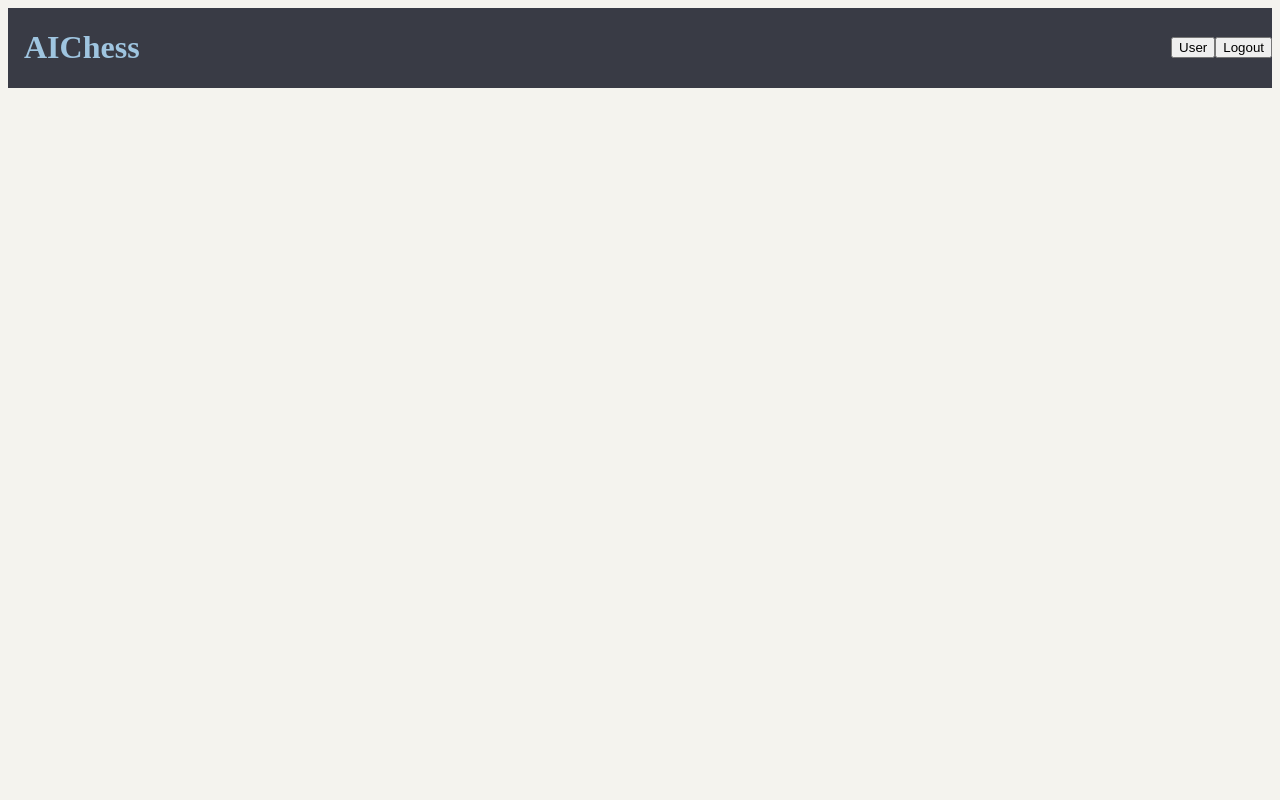
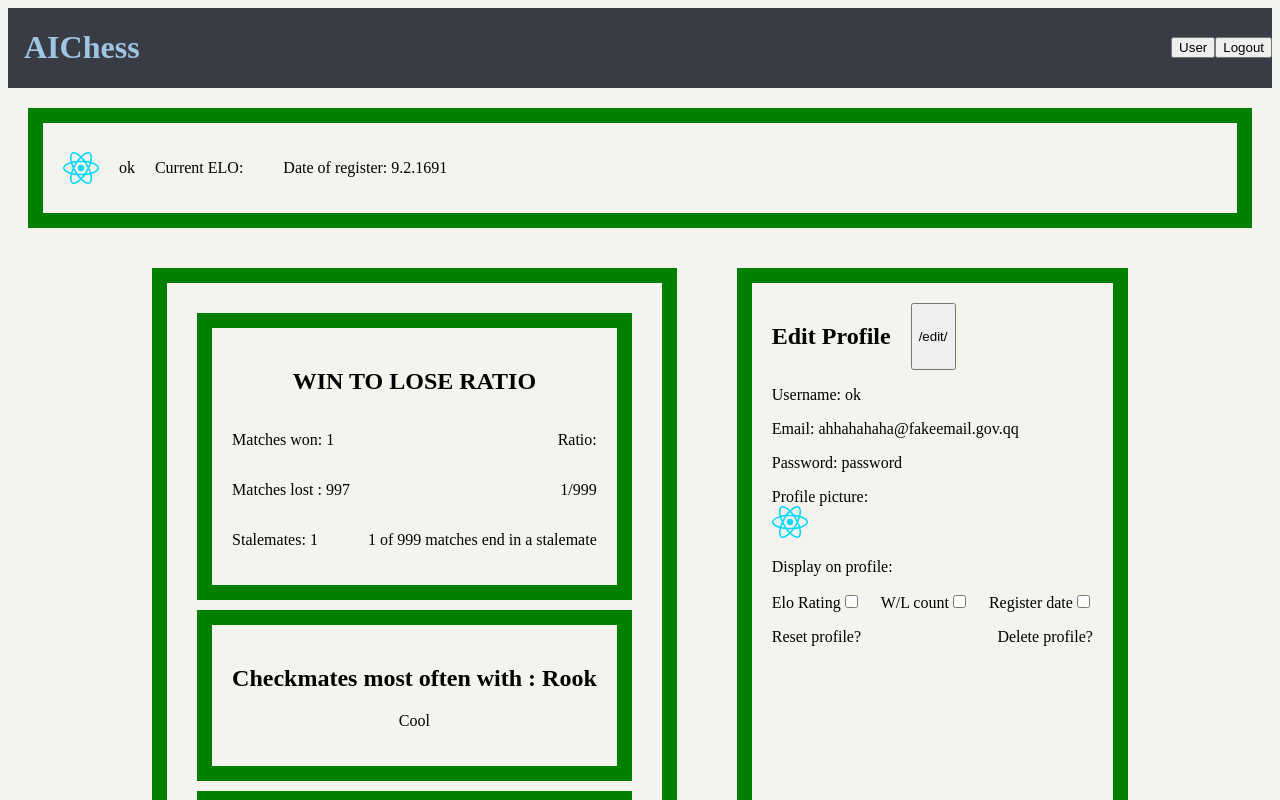
Before and after one commit to LeoLeerila/Ragebait-chess, a React (Vite) app in the folder client/: page /user/1 in a window 1280 px wide. Before the commit this address had no page. Shown: the top 800 px of the page. Built offline with nearby package versions, Linux system fonts and the light colour scheme.

Commit message:
refactor: userpanel is now in one

```diff
--- a/client/src/App.jsx
+++ b/client/src/App.jsx
@@ -14,7 +14,7 @@ function App() {
           {/* <Route path="/" element={<Home />} /> */}
           <Route path="/" element={<GameStart />} />
           <Route path="/game" element={<Game />} />
-          <Route path="/user" element={<UserPanel PlayerId="0" />} />
+          <Route path="/user/:PlayerId" element={<UserPanel />} />
         </Routes>
       {/* <Footer /> */}
     </>
--- a/client/src/assets/dummydata.js
+++ b/client/src/assets/dummydata.js
@@ -59,13 +59,23 @@ export const RawSettings = [{
     PlayerId:"1",
     BoardStyle:"default",
     LDMode:"dark",
-    ProfilePic: png
+    ProfilePic: png,
+    ShowProfileStats: {
+        ShowElo: true,
+        ShowWL:false,
+        ShowDate:true
+    }
 },
 {
     PlayerId:"2",
     BoardStyle:"default",
     LDMode:"dark",
-    ProfilePic: png
+    ProfilePic: png,
+    ShowProfileStats: {
+        ShowElo: true,
+        ShowWL:true,
+        ShowDate:false
+    }
 },
 {
     PlayerId:"0",
--- a/client/src/components/userPanel.jsx
+++ b/client/src/components/userPanel.jsx
@@ -1,10 +1,8 @@
 //these are dummydata for use before database
-import EditProfile from "../models/userPanel/editprofile"
-import Profile from "../models/userPanel/profile"
-import Statistic from "../models/userPanel/statistic"
+import { RawPlayerData, RawSettings, RawStats } from "../assets/dummydata";
 
-import { RawPlayerData, RawSettings, RawStats } from "../assets/dummydata";
 import React, { useEffect, useState } from "react";
+import { useParams } from "react-router-dom";
 
 import "./userPanel.css";
 
@@ -19,29 +17,22 @@ import "./userPanel.css";
 
 //userpanel will get playerId from other sources so yeah
 
-function UserPanel(PlayerId){
-    //const {PlayerId} = useParams();
+function UserPanel(){
+    const {PlayerId} = useParams();
 
-    //using rn PlayerId as a number for the array to get objects
     const [PlayerD, setPlayer] = useState(RawPlayerData);
     const [SettingsD, setSettings] = useState(RawSettings);
     const [StatsD, setStats] = useState(RawStats);
-
-
-    useEffect(()=>{
-        //fetch logic here
-    },[])
+    const [openEdit, setEdit] = useState(false)
 
 
 
-
-    //this is temporary, when database is working it will use different method
-    //playerid is in this format {PlayerId: number}
-    PlayerId = PlayerId.PlayerId;
+//this is temporary, when database is working it will use different method
+    let t_PlayerId = ""
     let pFound = false
-    for(let i = 0; i < PlayerD.length;) {
-        if(PlayerD[i].PlayerId === PlayerId){
-            PlayerId = i;
+    for(let i = 0; i < RawPlayerData.length;) {
+        if(RawPlayerData[i].PlayerId === PlayerId){
+            t_PlayerId = i;
             pFound = true;
             break
         }else{
@@ -55,33 +46,113 @@ function UserPanel(PlayerId){
 
 
 
-    //also temporary
-    /*
-    let count = 0;
-    function nextData(){
-        if(count < PlayerD.length){
-            PlayerId
-        }
-    };*/
+    useEffect(()=>{
+
+        //fetch logi here
 
 
-    console.log(SettingsD[PlayerId].ShowProfileStats)
+    },[])
+
+    const onSubmit = async (e) =>{
+        e.preventDefault();
+        toggleEdit()
+    }
+
 
     return(
         <section className="user_panel" id="user_panel">
             <div className="user_panel_inner" id="user_panel_profile">
-                <Profile player={PlayerD[PlayerId]} settings={SettingsD[PlayerId]} stats={StatsD[PlayerId]}/>
+                <div id="profile_txt">
+                    <img src={SettingsD[t_PlayerId].ProfilePic} alt="profilepic"/>
+                    <p>{PlayerD[t_PlayerId].Name}</p>
+                    {SettingsD[t_PlayerId].ShowProfileStats.ShowElo ? <p>Current ELO: {StatsD.CurrentELO}</p>:<p/>}
+                    {SettingsD[t_PlayerId].ShowProfileStats.ShowWL ?<p>Won: {StatsD.WonMatches} Played: {StatsD.TotalMatches}</p>:<p/>}
+                    {SettingsD[t_PlayerId].ShowProfileStats.ShowDate ?<p>Date of register: {PlayerD[t_PlayerId].Date}</p>:<p/>}
+                </div>
             </div>
             <div className="user_panel_lower">
                 <div className="user_panel_inner" id="user_panel_stats">
-                    <Statistic stats={StatsD[PlayerId]}/>
+
+                    <div className="userPanel_stats">
+                        <div className="user_panel_statistic">
+                            <h2 id="user_panel_statistic_header">WIN TO LOSE RATIO</h2>
+                            <div className="user_panel_side_txt">
+                                <p>Matches won: {StatsD[t_PlayerId].WonMatches}</p>
+                                <p>Ratio:</p>
+                            </div>
+                            <div className="user_panel_side_txt">
+                                <p>Matches lost : {StatsD[t_PlayerId].TotalMatches - StatsD[t_PlayerId].WonMatches -StatsD[t_PlayerId].StalemateMatches}</p>
+                                <p>{StatsD[t_PlayerId].WonMatches}/{StatsD[t_PlayerId].TotalMatches}</p>
+                            </div>
+                            <div className="user_panel_side_txt">
+                                <p>Stalemates: {StatsD[t_PlayerId].StalemateMatches}</p>
+                                <p>{StatsD[t_PlayerId].StalemateMatches} of {StatsD[t_PlayerId].TotalMatches} matches end in a stalemate</p>
+                            </div>
+                        </div>
+                        <div className="user_panel_statistic">
+                            <h2>Checkmates most often with : {StatsD[t_PlayerId].CheckmatePiece}</h2>
+                            <p>Cool</p>
+                        </div>
+                        <div className="user_panel_statistic">
+                            <h2>Made the AI quit: {StatsD[t_PlayerId].AIForfeit}!</h2>
+                            <p> womp womp </p>
+                        </div>
+                        <div className="user_panel_statistic">
+                            <p>Highest ELO ranking from a single match: {StatsD[t_PlayerId].HighestELO}</p>
+                        </div>
+                    </div>
                     <div className="Buttons">
                         <button >Back to main menu (wip)</button>
                         <button >Start a new Game (wip)</button>
                     </div>
                 </div>
+
                 <div className="user_panel_inner" id="user_panel_editprofile">
-                    <EditProfile settings={SettingsD[PlayerId]} player={PlayerD[PlayerId]} />
+
+                    <div className="userPanel_edit">
+                        <div id="sidetxt">
+                            <h2>Edit Profile</h2>
+                            <button className="btn_open_edit"  >/edit/</button>
+                        </div>
+                        {openEdit ?
+                            <div className="editModal">
+                                <div className="edtOverall">
+                                    <div className="editModal_content">
+                                        <form className="editForm" onSubmit={onSubmit}>
+                                            <h2 className="editForm_txt">Edit</h2>
+                                            <input type="text" placeholder="Name" />
+                                            <input type="email" placeholder="Email"/>
+                                            <button className="btn_submit">Submit</button>
+                                        </form>
+                                    </div>
+                                </div>
+                            </div>:null}
+                        <div>
+                            <p>Username: {PlayerD[t_PlayerId].Name}</p>
+                            <p>Email: {PlayerD[t_PlayerId].EMail}</p>
+                            <p>Password: {PlayerD[t_PlayerId].Password}</p>
+                            <p>Profile picture:<br/><img src={SettingsD[t_PlayerId].ProfilePic} alt="profilepic"/></p>
+                            <p>Display on profile:</p>
+                            <div className="user_panel_side_txt">
+                                <div>
+                                    <label for="ShowEloRating">Elo Rating</label>
+                                    <input  type="checkbox" id="ShowEloRating"></input>
+                                </div>
+                                <div>
+                                    <label for="ShowWLcount">W/L count</label>
+                                    <input type="checkbox" id="ShowWLcount"></input>
+                                </div>
+                                <div>
+                                    <label for="ShowDate">Register date</label>
+                                    <input type="checkbox" id="ShowDate"></input>
+                                </div>
+                            </div>
+                        </div>
+                        <div className="user_panel_side_txt">
+                            <p>Reset profile?</p>
+                            <p>Delete profile?</p>
+                        </div>
+                    </div>
                 </div>
             </div>
         </section>
--- a/client/src/models/userPanel/editprofile.jsx
+++ b/client/src/models/userPanel/editprofile.jsx
@@ -4,32 +4,17 @@ import React, { useEffect, useState } from "react";
 //EditProfile gets all data as a child from userpanel
 // player = Player Data
 function EditProfile({player, settings}){
+    const [openEdit, setEdit] = useState(false)
+/*
+    useEffect(async()=>{
+        onClick={setEdit(!openEdit)}
+    },[openEdit])
+*/
 
-    /*
-    useEffect(()=>{
-    const [openEdit, setEdit] = useState(false)
-
-    function toggleEdit(){
-        setEdit(!openEdit)
-    }
     const onSubmit = async (e) =>{
         e.preventDefault();
         toggleEdit()
     }
-onClick={toggleEdit()}
-    },[])        <div className="editModal">
-            <div className="edtOverall">
-                <div className="editModal_content">
-                    <form className="editForm" onSubmit={onSubmit}>
-                        <h2 className="editForm_txt">Edit</h2>
-                        <input type="text" placeholder="Name" />
-                        <input type="email" placeholder="Email"/>
-                        <button className="btn_submit">Submit</button>
-                    </form>
-                </div>
-            </div>
-        </div>
-    */
 
     return(
     <div>
@@ -37,7 +22,19 @@ onClick={toggleEdit()}
             <h2>Edit Profile</h2>
             <button className="btn_open_edit"  >/edit/</button>
         </div>
-
+        {openEdit ?
+            <div className="editModal">
+                <div className="edtOverall">
+                    <div className="editModal_content">
+                        <form className="editForm" onSubmit={onSubmit}>
+                            <h2 className="editForm_txt">Edit</h2>
+                            <input type="text" placeholder="Name" />
+                            <input type="email" placeholder="Email"/>
+                            <button className="btn_submit">Submit</button>
+                        </form>
+                    </div>
+                </div>
+            </div>:null}
         <div>
             <p>Username: {player.Name}</p>
             <p>Email: {player.EMail}</p>
```
